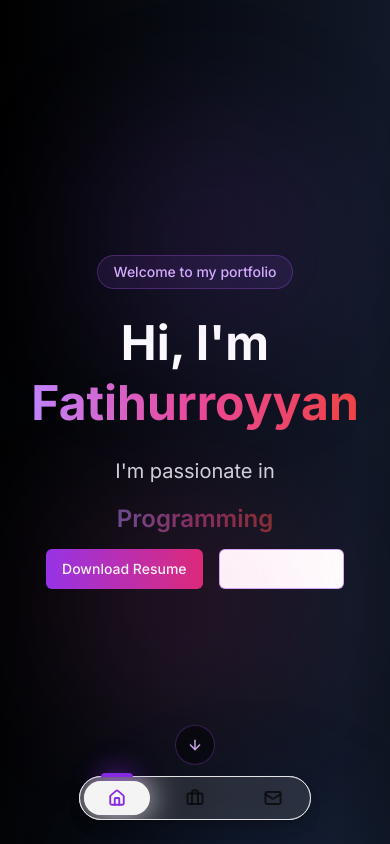
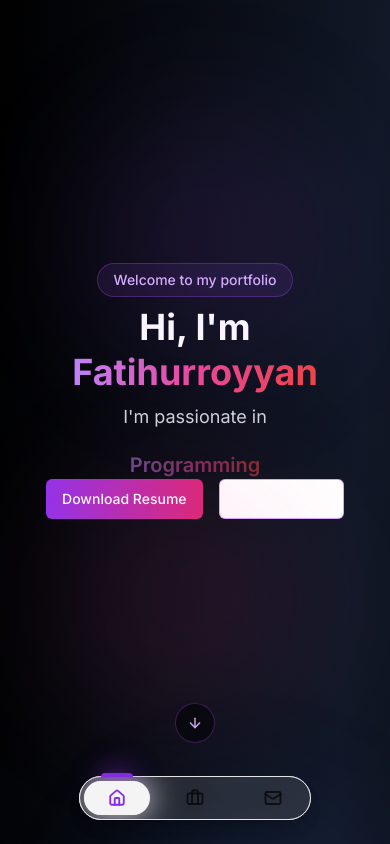
Before and after one commit to Fatihur/fatihporto, a Next.js app: page / in a window 390 px wide. Shown: the top 844 px of the page. Built offline with nearby package versions, Linux system fonts and the light colour scheme.

Commit message:
perbaiki hero

```diff
--- a/components/hero-section.tsx
+++ b/components/hero-section.tsx
@@ -24,7 +24,7 @@ export function HeroSection() {
   }
 
   return (
-    <section className="min-h-[calc(100vh-4rem)] flex flex-col items-center justify-center relative py-20 px-4 md:px-8">
+    <section className="min-h-[calc(100vh-4.4rem)] flex flex-col items-center justify-center relative pt-2 md:pt-20 pb-12 md:pb-10 px-4 md:px-4">
       <div className="absolute top-20 right-10 w-64 h-64 bg-purple-500/10 rounded-full blur-3xl"></div>
       <div className="absolute bottom-20 left-10 w-64 h-64 bg-pink-500/10 rounded-full blur-3xl"></div>
 
@@ -32,18 +32,18 @@ export function HeroSection() {
         initial={{ opacity: 0, y: 20 }}
         animate={{ opacity: 1, y: 0 }}
         transition={{ duration: 0.5 }}
-        className="space-y-6 text-center max-w-4xl"
+        className="space-y-2 md:space-y-6 text-center max-w-4xl mb-4 md:mb-0"
       >
         <div className="inline-block px-4 py-1.5 rounded-full border border-purple-500/30 bg-purple-500/10 text-sm font-medium text-purple-300">
           Welcome to my portfolio
         </div>
-        <h1 className="text-5xl md:text-6xl font-bold leading-tight">
+        <h1 className="text-4xl md:text-6xl font-bold leading-tight">
           <span className="block">Hi, I'm</span>
           <span className="bg-clip-text text-transparent bg-gradient-to-r from-purple-400 via-pink-500 to-red-500">
             Fatihurroyyan
           </span>
         </h1>
-        <div className="text-xl text-gray-300 space-y-2">
+        <div className="text-lg md:text-xl text-gray-300 space-y-2">
           <p>I'm passionate in</p>
           <div className="h-8 flex justify-center items-center">
             <AnimatePresence mode="wait">
@@ -53,7 +53,7 @@ export function HeroSection() {
                 animate={{ opacity: 1, y: 0 }}
                 exit={{ opacity: 0, y: -20 }}
                 transition={{ duration: 0.5 }}
-                className="text-2xl font-semibold bg-clip-text text-transparent bg-gradient-to-r from-purple-400 via-pink-500 to-red-500"
+                className="text-xl md:text-2xl font-semibold bg-clip-text text-transparent bg-gradient-to-r from-purple-400 via-pink-500 to-red-500"
               >
                 {skills[currentSkill]}
               </motion.span>
@@ -74,7 +74,7 @@ export function HeroSection() {
         initial={{ opacity: 0 }}
         animate={{ opacity: 1 }}
         transition={{ delay: 1, duration: 0.5 }}
-        className="absolute bottom-10 left-1/2 transform -translate-x-1/2"
+        className="absolute bottom-14 md:bottom-10 left-1/2 transform -translate-x-1/2"
       >
         <Button
           variant="ghost"
```
